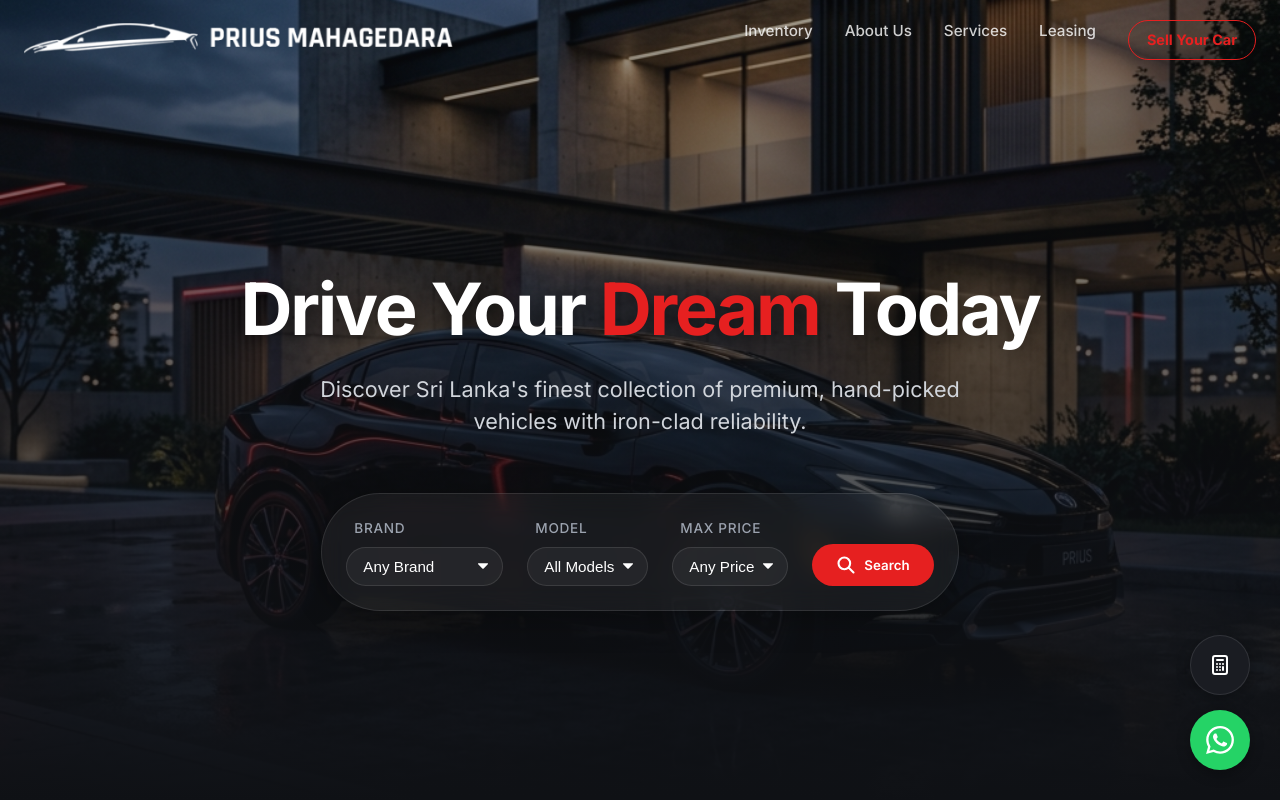
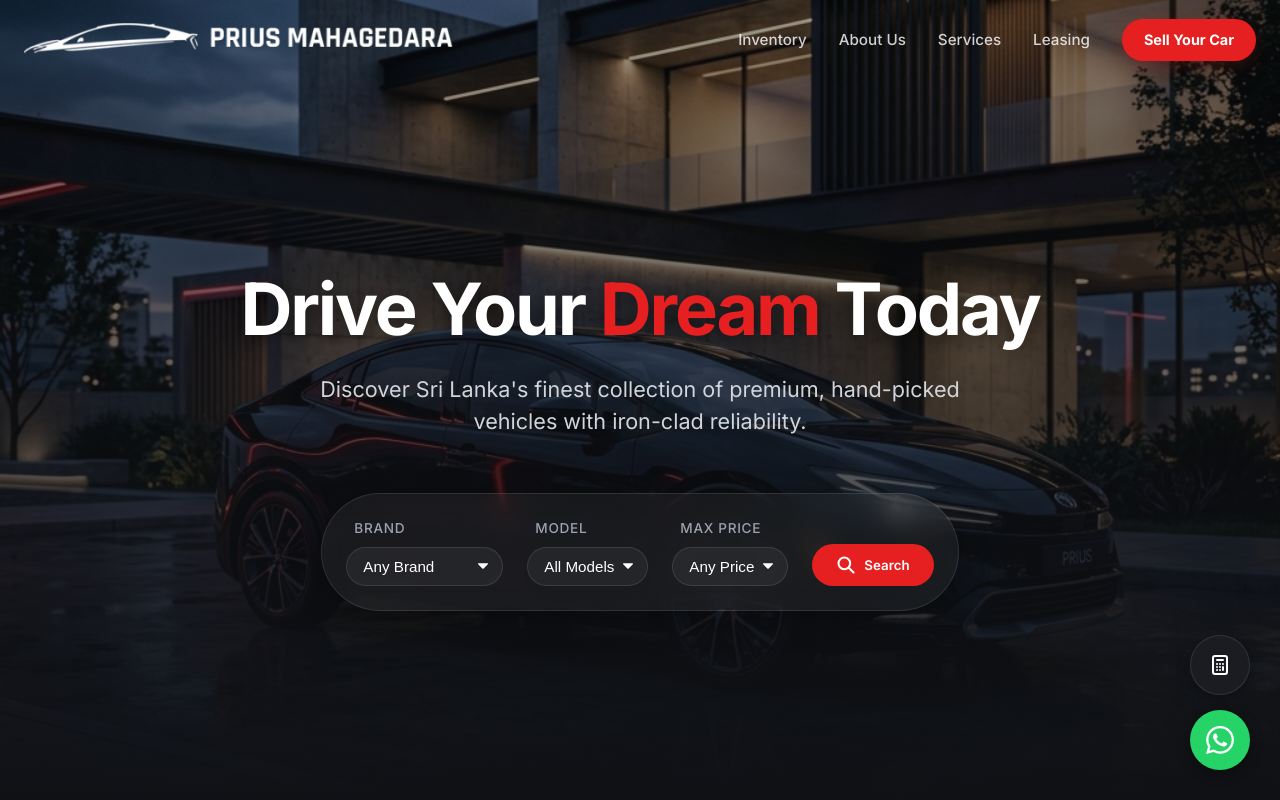
Before and after one commit to soheilycreations/priusmahagedara, a Next.js app: page / in a window 1280 px wide. Shown: the top 800 px of the page. Built offline with nearby package versions, Linux system fonts and the light colour scheme; no server answers; the database is empty.

Commit message:
Fix Navbar alignment and CTA visibility

```diff
--- a/src/components/Navbar.module.css
+++ b/src/components/Navbar.module.css
@@ -43,6 +43,7 @@
 
 .links {
   display: flex;
+  align-items: center;
   gap: 2rem;
 }
 
@@ -56,28 +57,25 @@
 
 .link:hover {
   opacity: 1;
-  color: var(--accent-red);
-}
-
-.links a:hover {
   color: #fff;
 }
 
 .cta {
-  background: transparent;
-  color: var(--accent-red) !important;
-  border: 1.5px solid var(--accent-red);
-  padding: 8px 18px;
+  background: var(--accent-red);
+  color: #fff !important;
+  border: none;
+  padding: 10px 22px;
   border-radius: 50px;
   font-weight: 700;
   font-size: 0.9rem;
   transition: all 0.3s;
+  box-shadow: 0 4px 15px rgba(230, 32, 32, 0.2);
 }
 
 .cta:hover {
-  background: var(--accent-red);
-  color: #fff !important;
-  box-shadow: 0 4px 12px rgba(230, 32, 32, 0.3);
+  transform: translateY(-2px);
+  background: #ce1c1c;
+  box-shadow: 0 6px 20px rgba(230, 32, 32, 0.4);
 }
 
 @media (max-width: 768px) {
```
